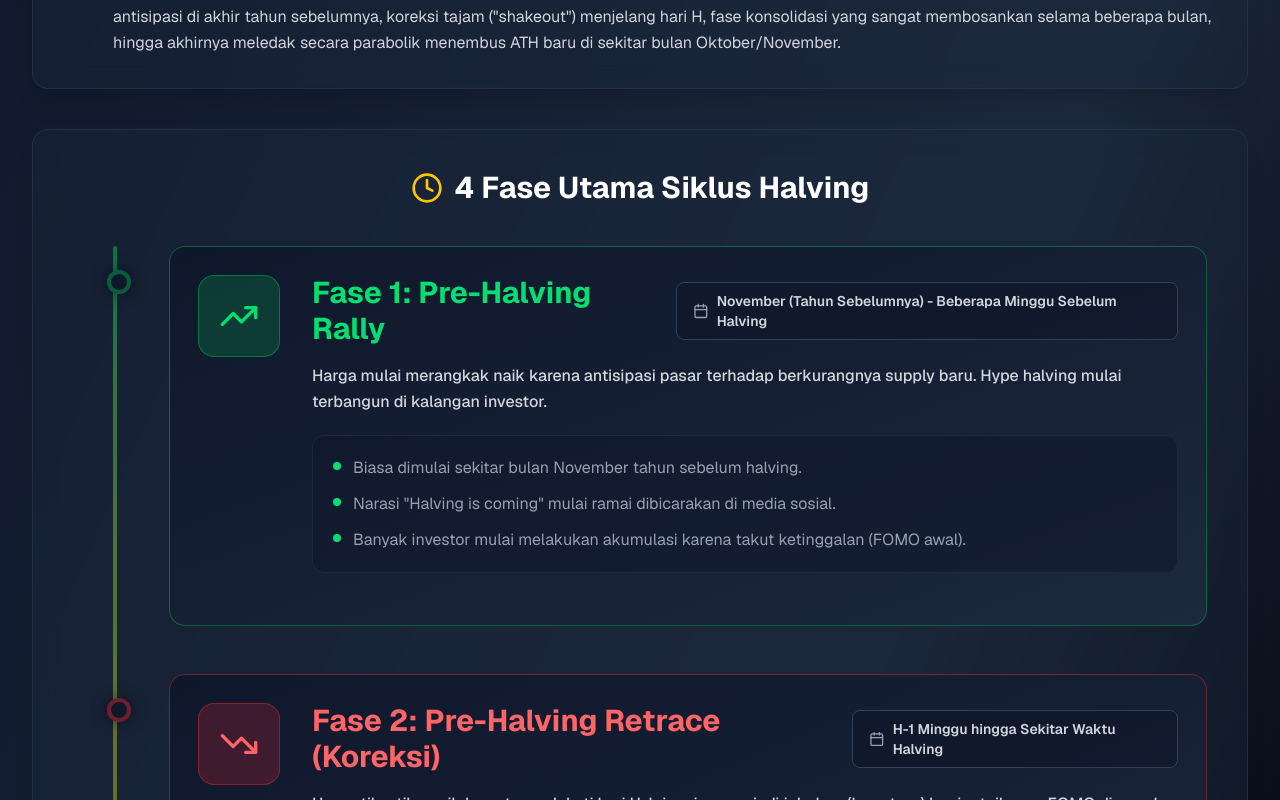
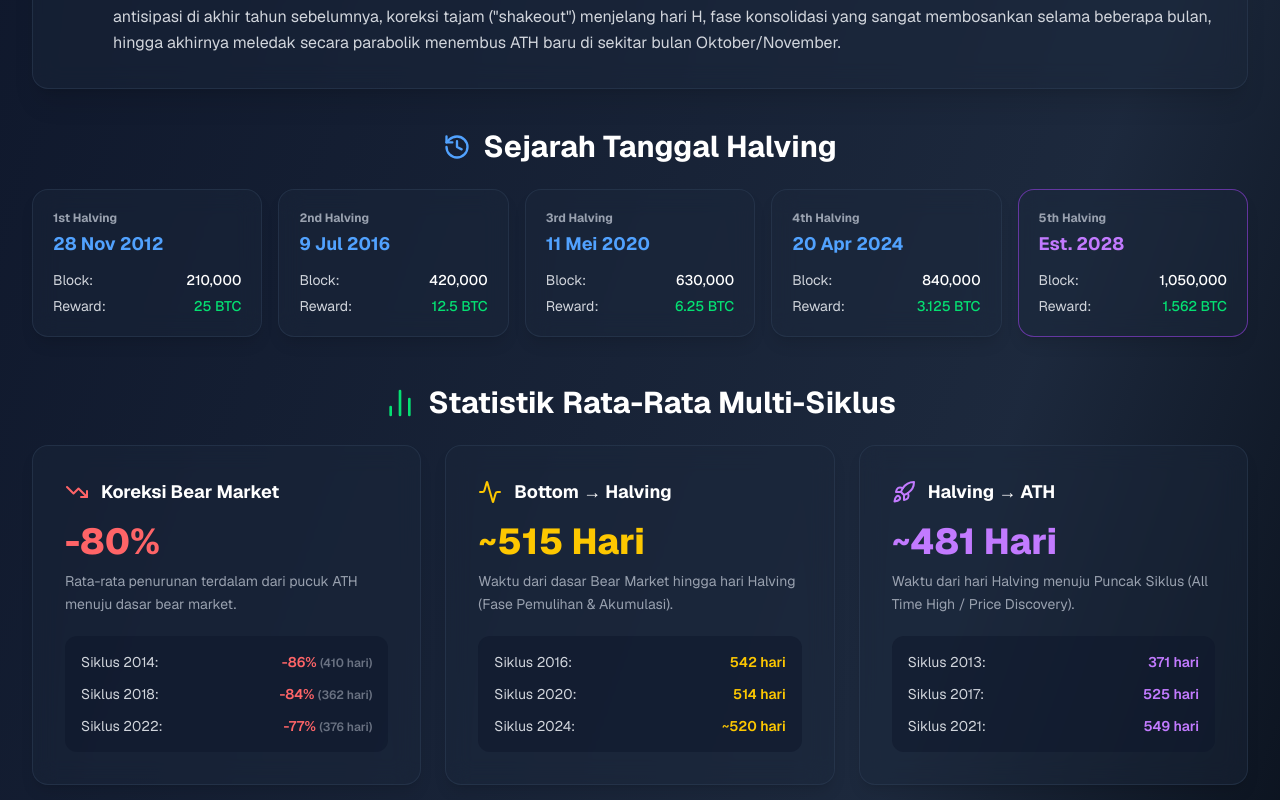
Before and after one commit to fathurzoy/btc-cyc, a Next.js app: page /halving in a window 1280 px wide. Shown: the part 420-1220 px from the top of the page. Built offline with nearby package versions, Linux system fonts and the light colour scheme; no server answers.

Commit message:
feat: add historical halving dates and multi-cycle statistics sections to HalvingCyclePage

```diff
--- a/app/components/HalvingCyclePage.tsx
+++ b/app/components/HalvingCyclePage.tsx
@@ -1,6 +1,6 @@
 'use client';
 
-import { Rocket, AlertTriangle, TrendingDown, TrendingUp, Clock, Zap, Calendar, Info, Activity, AlertCircle } from 'lucide-react';
+import { Rocket, AlertTriangle, TrendingDown, TrendingUp, Clock, Zap, Calendar, Info, Activity, AlertCircle, History, BarChart2 } from 'lucide-react';
 
 interface HalvingPhase {
   id: number;
@@ -81,6 +81,14 @@ const HALVING_PHASES: HalvingPhase[] = [
   }
 ];
 
+const HALVING_HISTORY = [
+  { era: '1st Halving', date: '28 Nov 2012', reward: '25 BTC', block: '210,000' },
+  { era: '2nd Halving', date: '9 Jul 2016', reward: '12.5 BTC', block: '420,000' },
+  { era: '3rd Halving', date: '11 Mei 2020', reward: '6.25 BTC', block: '630,000' },
+  { era: '4th Halving', date: '20 Apr 2024', reward: '3.125 BTC', block: '840,000' },
+  { era: '5th Halving', date: 'Est. 2028', reward: '1.562 BTC', block: '1,050,000', isFuture: true },
+];
+
 export default function HalvingCyclePage() {
   return (
     <div className="min-h-screen bg-gradient-to-br from-slate-900 via-slate-800 to-black p-4 md:p-8">
@@ -111,6 +119,83 @@ export default function HalvingCyclePage() {
               <p className="text-gray-300 leading-relaxed text-sm md:text-base">
                 Sejarah menunjukkan bahwa pergerakan harga Bitcoin di sekitar event halving cenderung membentuk <strong>pola psikologis yang berulang</strong>. Mulai dari reli antisipasi di akhir tahun sebelumnya, koreksi tajam ("shakeout") menjelang hari H, fase konsolidasi yang sangat membosankan selama beberapa bulan, hingga akhirnya meledak secara parabolik menembus ATH baru di sekitar bulan Oktober/November.
               </p>
+            </div>
+          </div>
+        </div>
+
+        {/* Halving History Dates */}
+        <div className="mb-12">
+          <h2 className="text-2xl md:text-3xl font-bold text-white mb-6 text-center flex items-center justify-center gap-3">
+            <History className="w-7 h-7 text-blue-400" />
+            Sejarah Tanggal Halving
+          </h2>
+          <div className="grid grid-cols-2 md:grid-cols-3 lg:grid-cols-5 gap-4">
+            {HALVING_HISTORY.map((item, idx) => (
+              <div key={idx} className={`bg-slate-800/40 backdrop-blur-md rounded-2xl p-4 md:p-5 border ${item.isFuture ? 'border-purple-500/50 bg-purple-900/10' : 'border-slate-700/50'} shadow-lg hover:-translate-y-1 transition-transform`}>
+                <div className="text-xs font-bold text-gray-400 mb-1">{item.era}</div>
+                <div className={`text-base md:text-lg font-bold mb-3 ${item.isFuture ? 'text-purple-400' : 'text-blue-400'}`}>{item.date}</div>
+                <div className="space-y-1.5 text-xs md:text-sm">
+                  <div className="flex flex-col xl:flex-row xl:justify-between text-gray-300 gap-1">
+                    <span>Block:</span>
+                    <span className="font-medium text-white">{item.block}</span>
+                  </div>
+                  <div className="flex flex-col xl:flex-row xl:justify-between text-gray-300 gap-1">
+                    <span>Reward:</span>
+                    <span className="font-medium text-green-400">{item.reward}</span>
+                  </div>
+                </div>
+              </div>
+            ))}
+          </div>
+        </div>
+
+        {/* Multi-Cycle Statistics */}
+        <div className="mb-12">
+          <h2 className="text-2xl md:text-3xl font-bold text-white mb-6 text-center flex items-center justify-center gap-3">
+            <BarChart2 className="w-8 h-8 text-green-400" />
+            Statistik Rata-Rata Multi-Siklus
+          </h2>
+          <div className="grid grid-cols-1 md:grid-cols-3 gap-6">
+            <div className="bg-slate-800/40 backdrop-blur-md rounded-2xl p-6 md:p-8 border border-slate-700/50 hover:bg-slate-800/60 transition-colors shadow-lg">
+              <div className="flex items-center gap-3 mb-4">
+                <TrendingDown className="w-6 h-6 text-red-400" />
+                <h3 className="text-lg font-bold text-white">Koreksi Bear Market</h3>
+              </div>
+              <p className="text-4xl font-extrabold text-red-400 mb-2">-80%</p>
+              <p className="text-sm text-gray-400 mb-5 leading-relaxed">Rata-rata penurunan terdalam dari pucuk ATH menuju dasar bear market.</p>
+              <ul className="text-sm text-gray-300 space-y-3 bg-slate-900/50 p-4 rounded-xl">
+                <li className="flex justify-between"><span>Siklus 2014:</span> <span className="text-red-400 font-semibold">-86% <span className="text-gray-500 text-xs">(410 hari)</span></span></li>
+                <li className="flex justify-between"><span>Siklus 2018:</span> <span className="text-red-400 font-semibold">-84% <span className="text-gray-500 text-xs">(362 hari)</span></span></li>
+                <li className="flex justify-between"><span>Siklus 2022:</span> <span className="text-red-400 font-semibold">-77% <span className="text-gray-500 text-xs">(376 hari)</span></span></li>
+              </ul>
+            </div>
+
+            <div className="bg-slate-800/40 backdrop-blur-md rounded-2xl p-6 md:p-8 border border-slate-700/50 hover:bg-slate-800/60 transition-colors shadow-lg">
+              <div className="flex items-center gap-3 mb-4">
+                <Activity className="w-6 h-6 text-yellow-400" />
+                <h3 className="text-lg font-bold text-white">Bottom → Halving</h3>
+              </div>
+              <p className="text-4xl font-extrabold text-yellow-400 mb-2">~515 Hari</p>
+              <p className="text-sm text-gray-400 mb-5 leading-relaxed">Waktu dari dasar Bear Market hingga hari Halving (Fase Pemulihan & Akumulasi).</p>
+              <ul className="text-sm text-gray-300 space-y-3 bg-slate-900/50 p-4 rounded-xl">
+                <li className="flex justify-between"><span>Siklus 2016:</span> <span className="text-yellow-400 font-semibold">542 hari</span></li>
+                <li className="flex justify-between"><span>Siklus 2020:</span> <span className="text-yellow-400 font-semibold">514 hari</span></li>
+                <li className="flex justify-between"><span>Siklus 2024:</span> <span className="text-yellow-400 font-semibold">~520 hari</span></li>
+              </ul>
+            </div>
+
+            <div className="bg-slate-800/40 backdrop-blur-md rounded-2xl p-6 md:p-8 border border-slate-700/50 hover:bg-slate-800/60 transition-colors shadow-lg">
+              <div className="flex items-center gap-3 mb-4">
+                <Rocket className="w-6 h-6 text-purple-400" />
+                <h3 className="text-lg font-bold text-white">Halving → ATH</h3>
+              </div>
+              <p className="text-4xl font-extrabold text-purple-400 mb-2">~481 Hari</p>
+              <p className="text-sm text-gray-400 mb-5 leading-relaxed">Waktu dari hari Halving menuju Puncak Siklus (All Time High / Price Discovery).</p>
+              <ul className="text-sm text-gray-300 space-y-3 bg-slate-900/50 p-4 rounded-xl">
+                <li className="flex justify-between"><span>Siklus 2013:</span> <span className="text-purple-400 font-semibold">371 hari</span></li>
+                <li className="flex justify-between"><span>Siklus 2017:</span> <span className="text-purple-400 font-semibold">525 hari</span></li>
+                <li className="flex justify-between"><span>Siklus 2021:</span> <span className="text-purple-400 font-semibold">549 hari</span></li>
+              </ul>
             </div>
           </div>
         </div>
```
